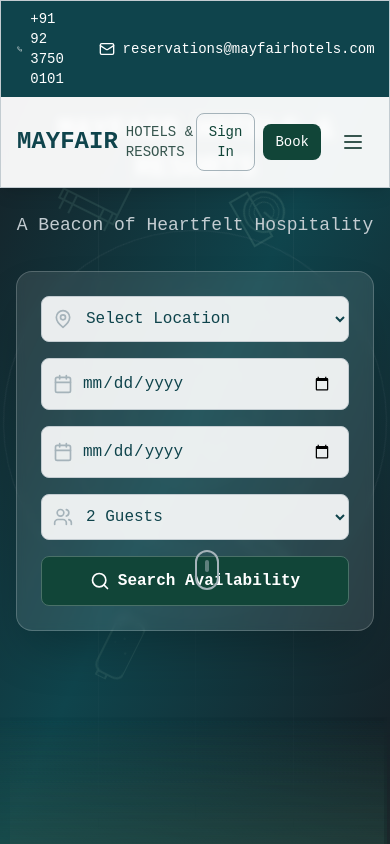
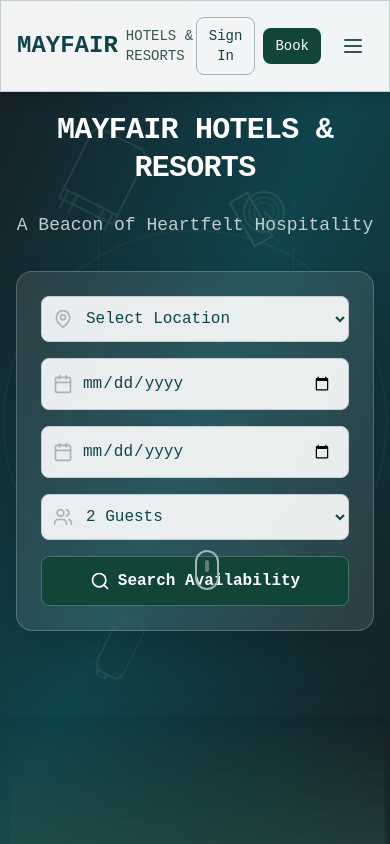
Before and after one commit to saswatnayak1998/demo0, a Next.js app: page / in a window 390 px wide. Shown: the top 844 px of the page. Built offline with nearby package versions, Linux system fonts and the light colour scheme.

Commit message:
first commit

```diff
--- a/components/Header.tsx
+++ b/components/Header.tsx
@@ -21,7 +21,7 @@ export default function Header() {
   return (
     <header className="fixed top-0 left-0 right-0 z-50 bg-white/95 backdrop-blur-sm border border-primary-200 shadow-lg">
       {/* Top Bar */}
-      <div className="bg-primary-900 text-white py-2">
+      <div className="hidden sm:block bg-primary-900 text-white py-2">
         <div className="max-w-7xl mx-auto px-4 sm:px-6 lg:px-8">
           <div className="flex items-center justify-between text-sm">
             <div className="flex items-center gap-6">
```
